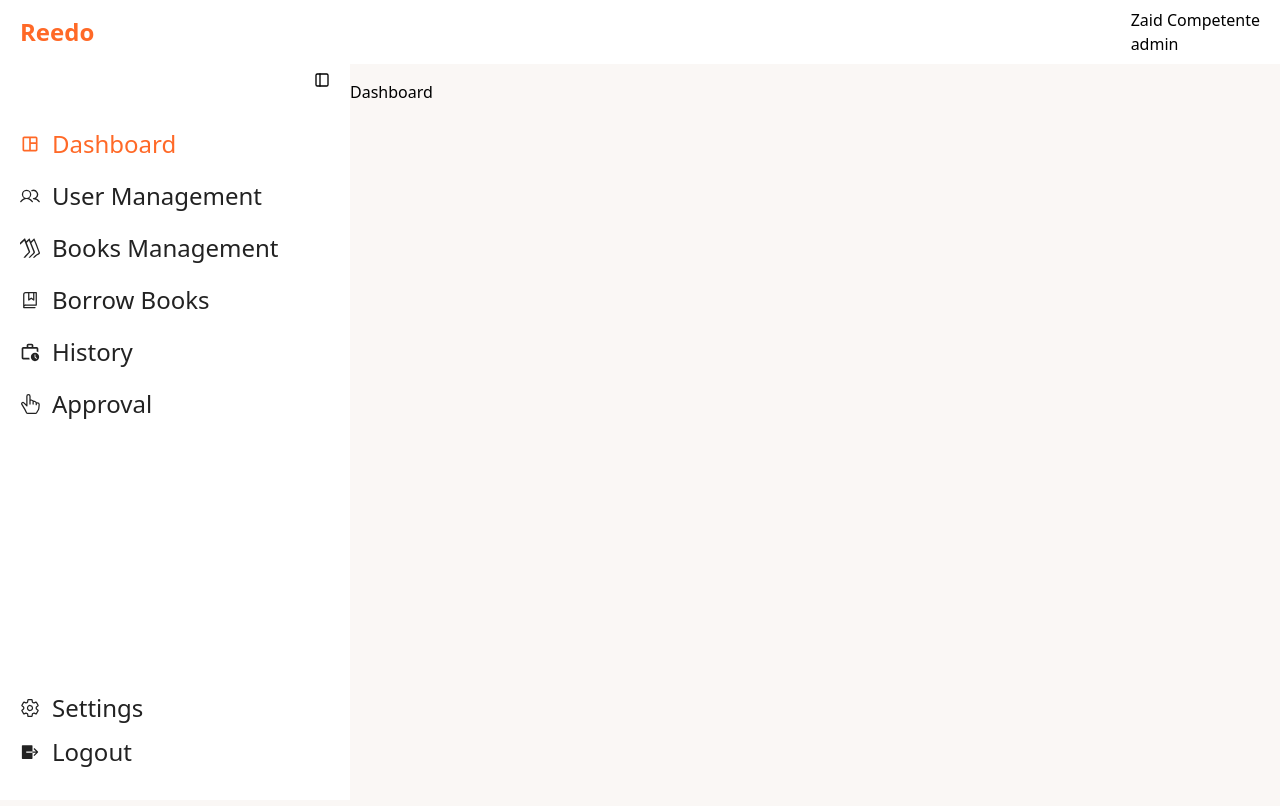
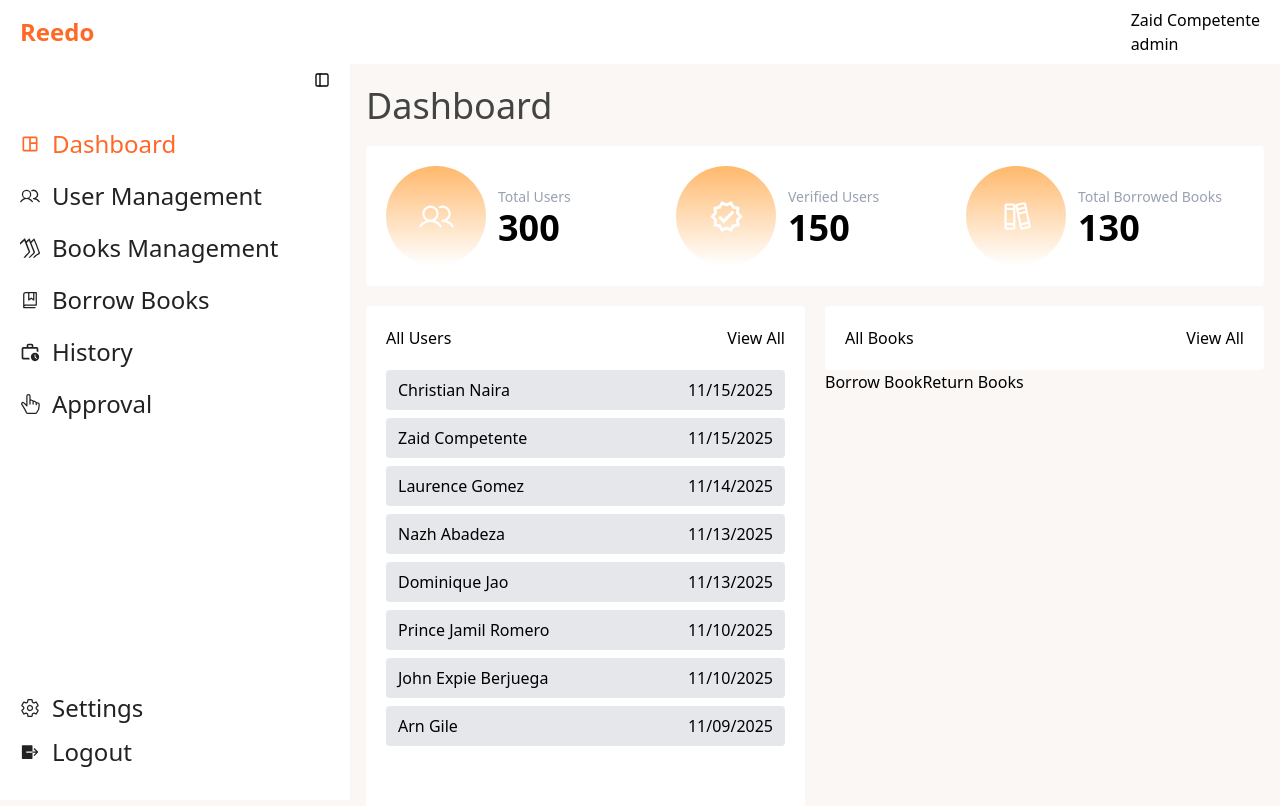
Before and after one commit to Christiannaira/redoo, a React (Vite) app: page /dashboard in a window 1280 px wide. Shown: the top 806 px of the page. Built offline with nearby package versions, Linux system fonts and the light colour scheme.

Commit message:
feat: initialize the contents of the dashboard component

```diff
--- a/src/components/homepage/sidebar/Dashboard.jsx
+++ b/src/components/homepage/sidebar/Dashboard.jsx
@@ -3,9 +3,97 @@ import BooksManagement from "./BooksManagement";
 import BorrowBooks from "./Borrow";
 import History from "./History";
 import Approval from "./Approval";
+import { MdOutlineVerified } from "react-icons/md";
+import { PiUsers, PiBooks } from "react-icons/pi";
 
 const Dashboard = () => {
-   return <div>Dashboard</div>;
+   const dummyAccounts = [
+      { username: "Christian Naira", date: "11/15/2025" },
+      { username: "Zaid Competente", date: "11/15/2025" },
+      { username: "Laurence Gomez", date: "11/14/2025" },
+      { username: "Nazh Abadeza", date: "11/13/2025" },
+      { username: "Dominique Jao", date: "11/13/2025" },
+      { username: "Prince Jamil Romero", date: "11/10/2025" },
+      { username: "John Expie Berjuega", date: "11/10/2025" },
+      { username: "Arn Gile", date: "11/09/2025" },
+   ];
+
+   return (
+      <div className="p-4">
+         <h1 className="text-4xl font-medium text-[#444444]">Dashboard</h1>
+         <div className="bg-white p-5 rounded-sm my-5 w-full">
+            <div className="grid grid-cols-3 gap-3">
+               <div className="flex items-center gap-3">
+                  <div class="w-25 h-25 rounded-full bg-gradient-to-b from-orange-300 to-white flex items-center justify-center">
+                     <PiUsers size={35} color="#fff" />
+                  </div>
+                  <div>
+                     <span className="text-sm font-medium text-gray-400">
+                        Total Users
+                     </span>
+                     <h3 className="text-4xl font-bold">300</h3>
+                  </div>
+               </div>
+
+               <div className="flex items-center gap-3">
+                  <div class="w-25 h-25 rounded-full bg-gradient-to-b from-orange-300 to-white flex items-center justify-center">
+                     <MdOutlineVerified size={35} color="#fff" />
+                  </div>
+                  <div>
+                     <span className="text-sm font-medium text-gray-400">
+                        Verified Users
+                     </span>
+                     <h3 className="text-4xl font-bold">150</h3>
+                  </div>
+               </div>
+               <div className="flex items-center gap-3">
+                  <div class="w-25 h-25 rounded-full bg-gradient-to-b from-orange-300 to-white flex items-center justify-center">
+                     <PiBooks size={35} color="#fff" />
+                  </div>
+
+                  <div>
+                     <span className="text-sm font-medium text-gray-400">
+                        Total Borrowed Books
+                     </span>
+                     <h3 className="text-4xl font-bold">130</h3>
+                  </div>
+               </div>
+            </div>
+         </div>
+         <div className="grid grid-cols-2 gap-5 mt-3 min-h-screen">
+            <div className="bg-white p-5 rounded-sm">
+               <div className="flex items-center justify-between">
+                  <h3>All Users</h3>
+                  <a href="">View All</a>
+               </div>
+               <div className="mt-5">
+                  {dummyAccounts.map((account, key) => (
+                     <div
+                        key={key}
+                        className="flex justify-between items-center bg-gray-200 mb-2 py-2 px-3 rounded-sm hover:bg-[#FF6927] cursor-pointer transition-full duration-200 ease-in-out"
+                        onClick={() => alert(account.username)}
+                     >
+                        <h3>{account.username}</h3>
+                        <span>{account.date}</span>
+                     </div>
+                  ))}
+               </div>
+            </div>
+            <div>
+               <div>
+                  <div className="flex items-center justify-between bg-white p-5 rounded-sm">
+                     <h3>All Books</h3>
+                     <a href="">View All</a>
+                  </div>
+                  <div>
+                     <button>Borrow Book</button>
+                     <button>Return Books</button>
+                  </div>
+               </div>
+            </div>
+         </div>
+      </div>
+   );
 };
 
 export default Dashboard;
--- a/src/components/homepage/sidebar/DashboardLayout.jsx
+++ b/src/components/homepage/sidebar/DashboardLayout.jsx
@@ -12,7 +12,7 @@ const DashboardLayout = () => {
          <Sidebar sideOpen={sideOpen} setSideOpen={setSideOpen} />
          <div
             className={
-               `bg-[#FAF7F5] min-h-screen transition-all duration-300 ease-in-out pt-[80px] ` +
+               `bg-[#FAF7F5] min-h-screen transition-all duration-300 ease-in-out pt-[70px] ` +
                (sideOpen ? "ml-[350px]" : "ml-[120px]")
             }
          >
--- a/src/components/homepage/sidebar/Sidebar.jsx
+++ b/src/components/homepage/sidebar/Sidebar.jsx
@@ -18,7 +18,7 @@ const Sidebar = ({ sideOpen, setSideOpen }) => {
    return (
       <div
          className={
-            `transition-all duration-300 ease-in-out bg-white w-full min-h-screen p-5 absolute left-0 flex flex-col justify-between ` +
+            `transition-all duration-300 ease-in-out bg-white w-full min-h-screen p-5 fixed left-0 flex flex-col justify-between ` +
             (sideOpen ? "max-w-[350px]" : "max-w-[90px]")
          }
       >
```
